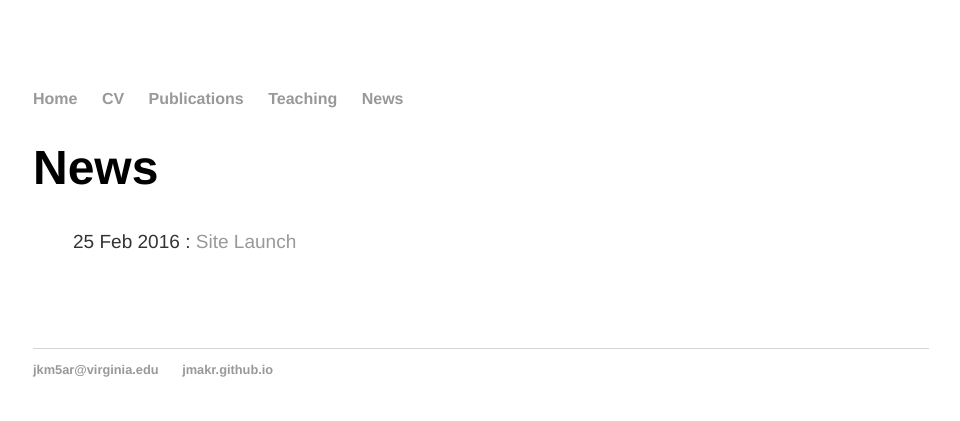
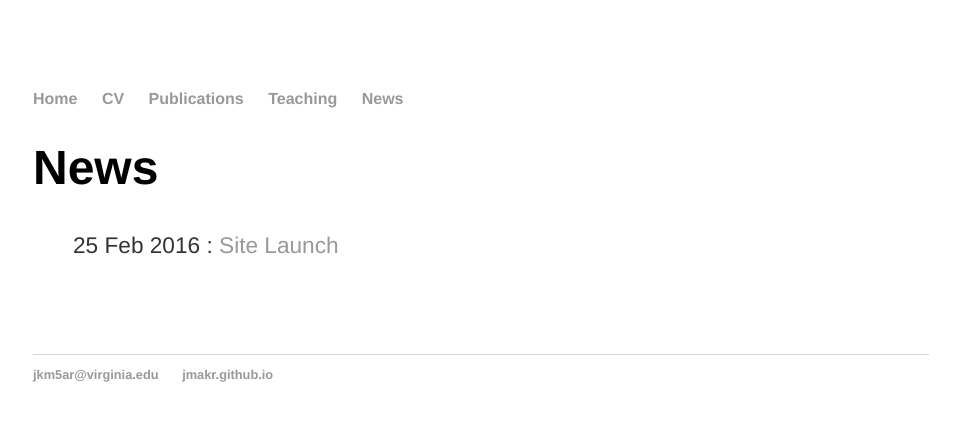
Before and after one commit to jmakr/jmakr.github.io, a Jekyll site: the page built from news/index.html, in a window 1280 px wide. Shown: the top 421 px of the page, without its empty margins (159-1119 px from the left). Built offline with Jekyll 4.4.1, drawn with Linux system fonts in a browser that asks for light colours.

Commit message:
Update main.css

```diff
--- a/css/main.css
+++ b/css/main.css
@@ -46,4 +46,8 @@ ul.posts {
 ul.posts li {
     list-style: none;
     font-family:"Helvetica Neue", Helvetica, Arial, sans-serif;
+    font-family:"Helvetica Neue", Helvetica, Arial, sans-serif;
+    font-size: 1.19em;
+    line-height: 1.6em;
+    color: #333;
 }
```
